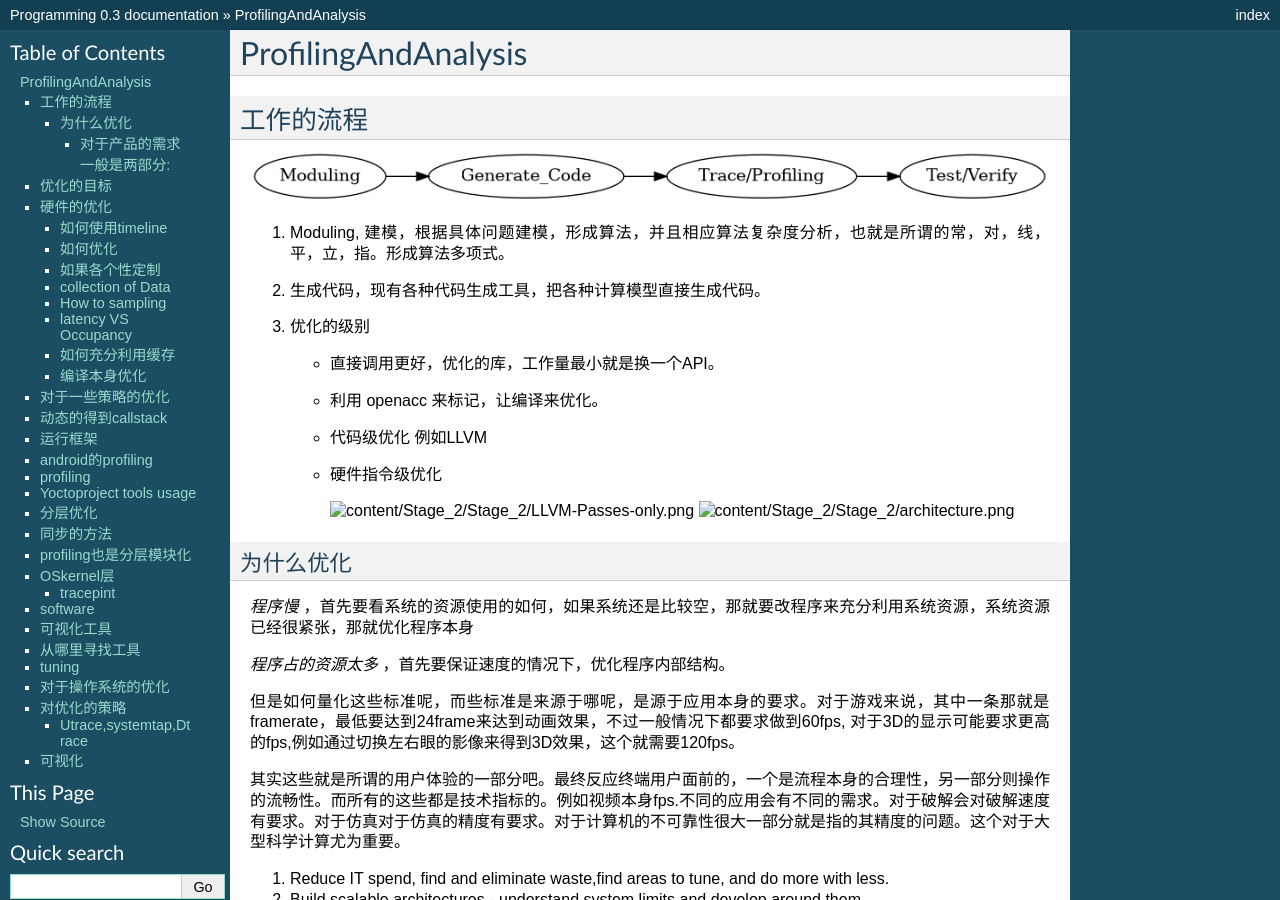
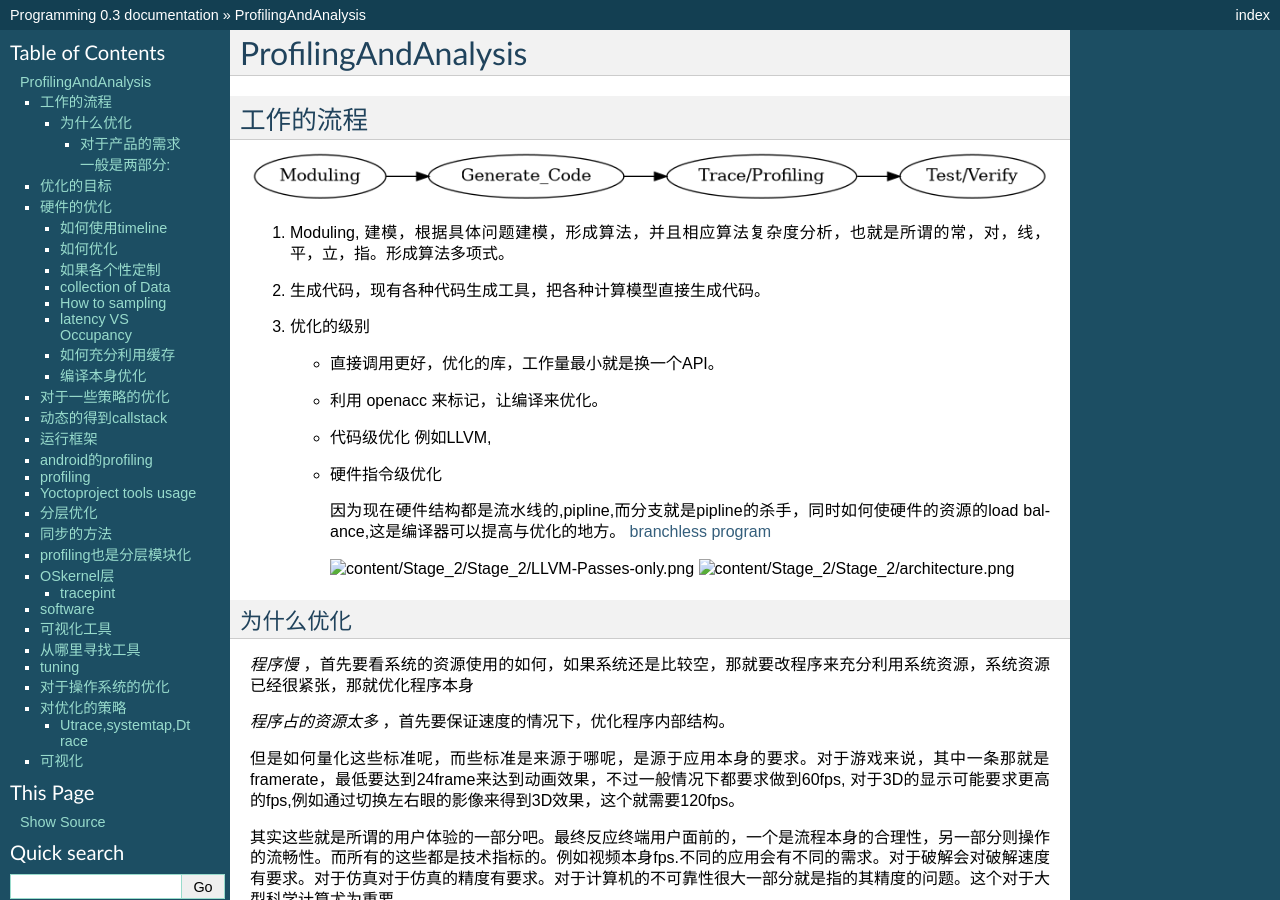
Before and after one commit to gwli/Programming, a Sphinx documentation site: the page built from source/content/Stage_2/ProfilingAndAnalysis.rst, in a window 1280 px wide and 900 px high. Built offline with Sphinx 7.4.7, drawn with Linux system fonts in a browser that asks for light colours; some of the changed text lies outside the part shown.

Commit message:
branchless的意义

```diff
--- a/source/content/Stage_2/ProfilingAndAnalysis.rst
+++ b/source/content/Stage_2/ProfilingAndAnalysis.rst
@@ -21,12 +21,16 @@ ProfilingAndAnalysis
 
    + 直接调用更好，优化的库，工作量最小就是换一个API。
    + 利用 openacc 来标记，让编译来优化。
-   + 代码级优化 例如LLVM
+   + 代码级优化 例如LLVM,
    + 硬件指令级优化
+
+     因为现在硬件结构都是流水线的,pipline,而分支就是pipline的杀手，同时如何使硬件的资源的load balance,这是编译器可以提高与优化的地方。
+     `branchless program <http://nullprogram.com/blog/2017/10/06>`_
 
      .. image:: Stage_2/LLVM-Passes-only.png
 
      .. image:: Stage_2/architecture.png
+
 
 
 为什么优化
@@ -319,6 +323,7 @@ https://wiki.yoctoproject.org/wiki/Tracing_and_Profiling
 ========
 
 每一层的优化
+
 #. Number of memory allocation
 #. Number of system calls
 #. Concurrency model
```
